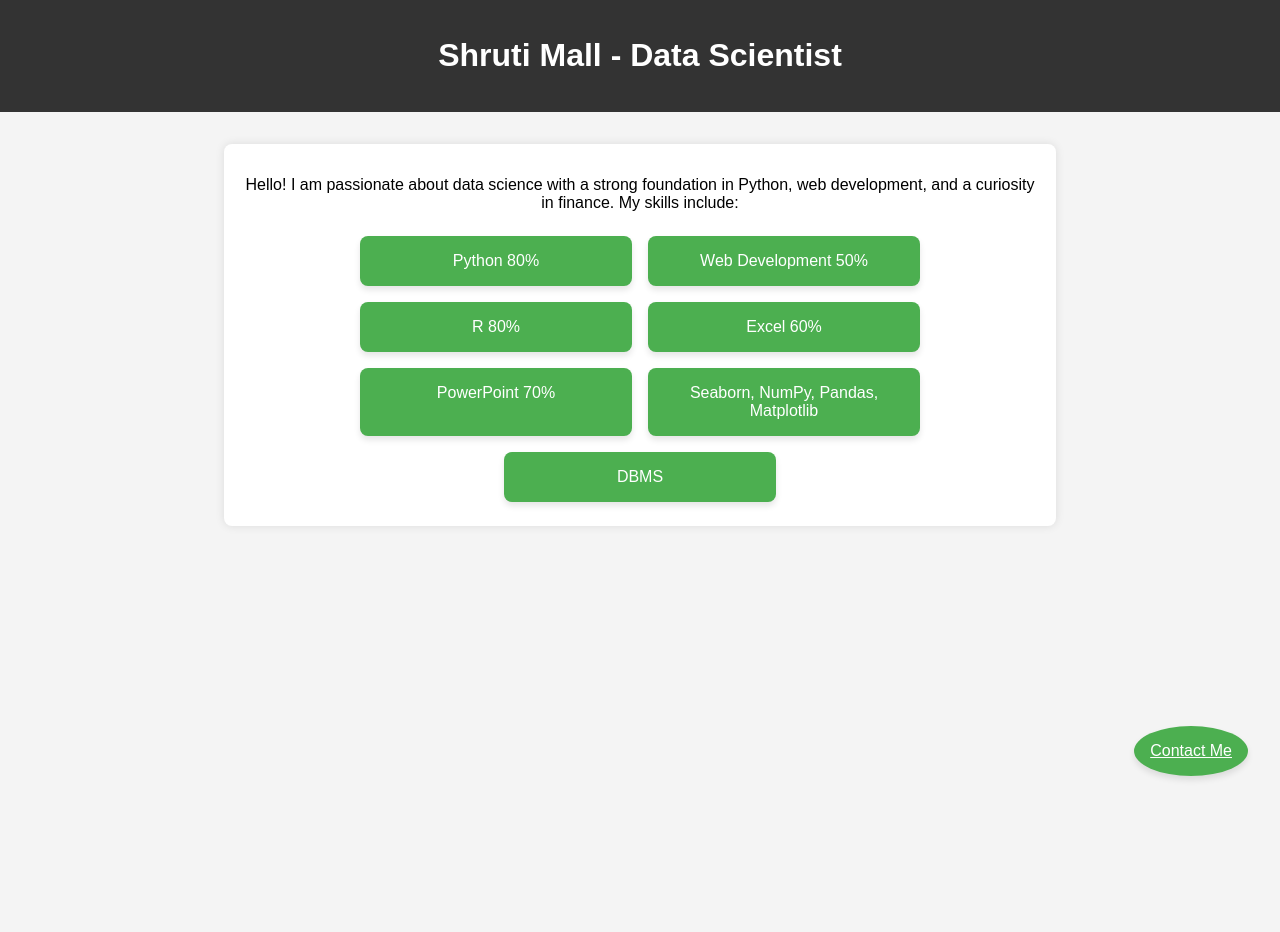
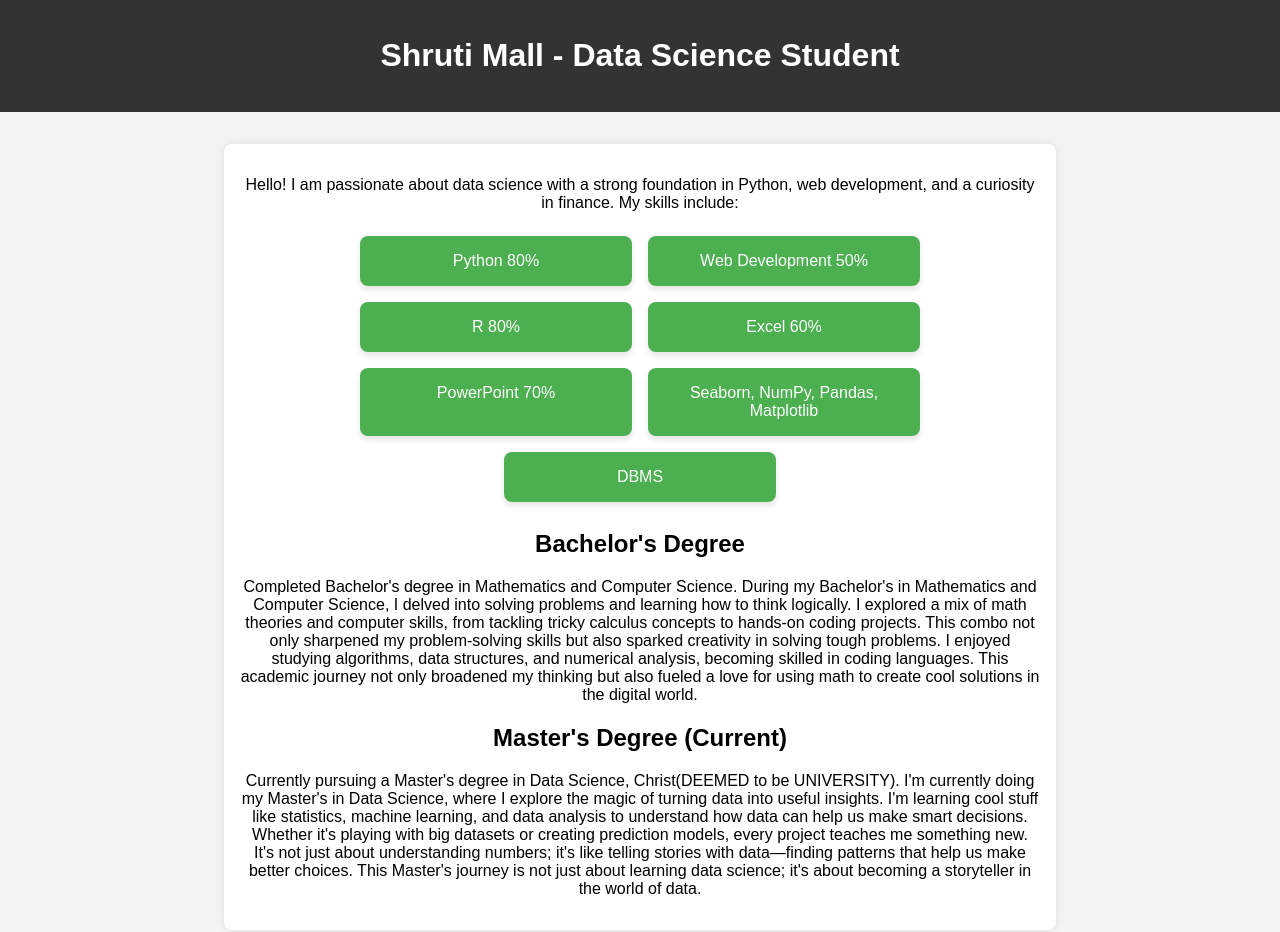
Before and after one commit to shrutimall123/portfolio-23122032, a plain HTML site: page intro.html in a window 1280 px wide. Before the commit the page ends 800 px from the top, so only its background shows below. Drawn offline with Linux system fonts and the light colour scheme.

Commit message:
New File

```diff
--- a/intro.html
+++ b/intro.html
@@ -77,7 +77,7 @@
 
 <body>
     <header>
-        <h1>Shruti Mall - Data Scientist</h1>
+        <h1>Shruti Mall - Data Science Student</h1>
     </header>
 
     <section id="intro">
@@ -94,9 +94,24 @@
             <div class="skill">Seaborn, NumPy, Pandas, Matplotlib</div>
             <div class="skill">DBMS</div>
         </div>
+        <div id="education">
+            <div class="degree-container">
+                <h2>Bachelor's Degree</h2>
+                <p>Completed Bachelor's degree in Mathematics and Computer Science. During my Bachelor's in Mathematics and Computer Science, I delved into solving problems and learning how to think logically. I explored a mix of math theories and computer
+                    skills, from tackling tricky calculus concepts to hands-on coding projects. This combo not only sharpened my problem-solving skills but also sparked creativity in solving tough problems. I enjoyed studying algorithms, data structures,
+                    and numerical analysis, becoming skilled in coding languages. This academic journey not only broadened my thinking but also fueled a love for using math to create cool solutions in the digital world.</p>
+            </div>
+
+            <div class="degree-container">
+                <h2>Master's Degree (Current)</h2>
+                <p>Currently pursuing a Master's degree in Data Science, Christ(DEEMED to be UNIVERSITY). I'm currently doing my Master's in Data Science, where I explore the magic of turning data into useful insights. I'm learning cool stuff like statistics,
+                    machine learning, and data analysis to understand how data can help us make smart decisions. Whether it's playing with big datasets or creating prediction models, every project teaches me something new. It's not just about understanding
+                    numbers; it's like telling stories with data—finding patterns that help us make better choices. This Master's journey is not just about learning data science; it's about becoming a storyteller in the world of data.</p>
+            </div>
+        </div>
     </section>
 
-    <a href="#" class="floating">Contact Me</a>
+
 </body>
 
 </html>
```
Also changed, not shown: Blog.html (+1 -1 lines).
